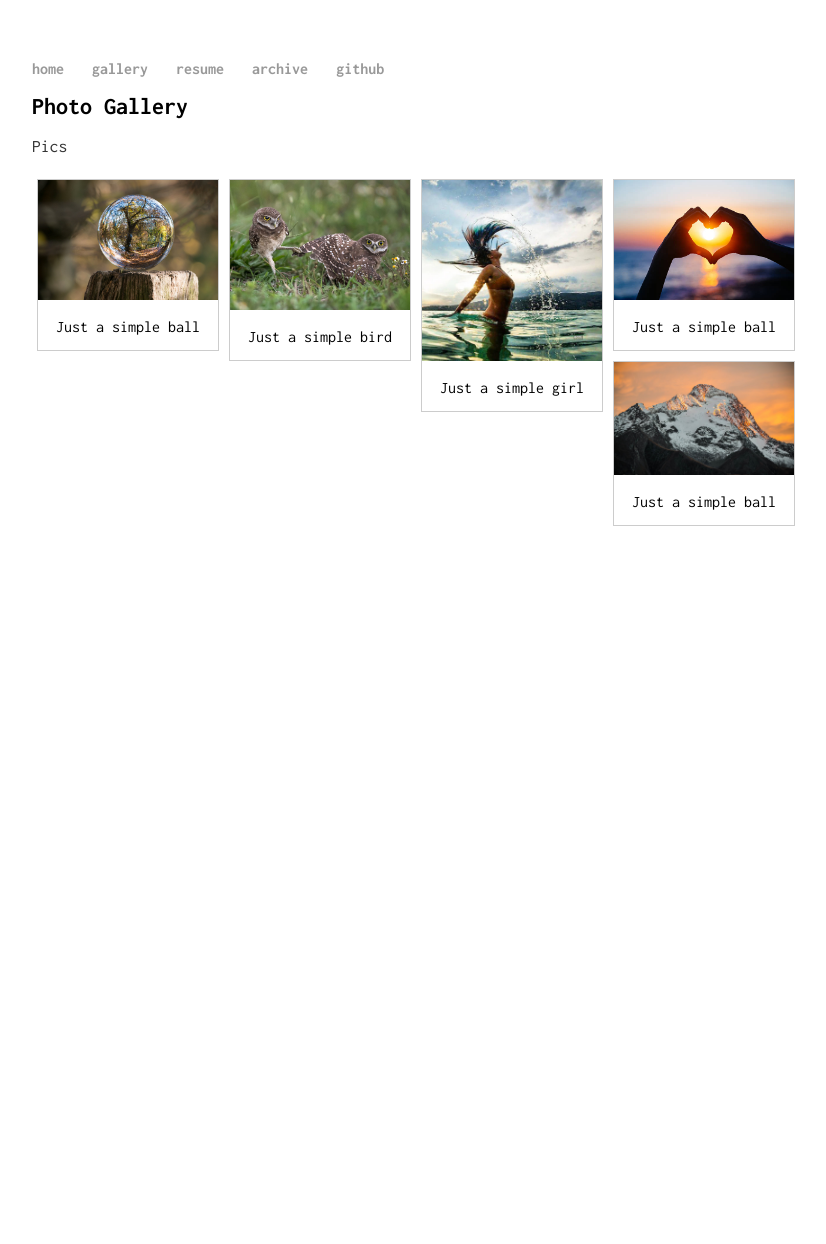
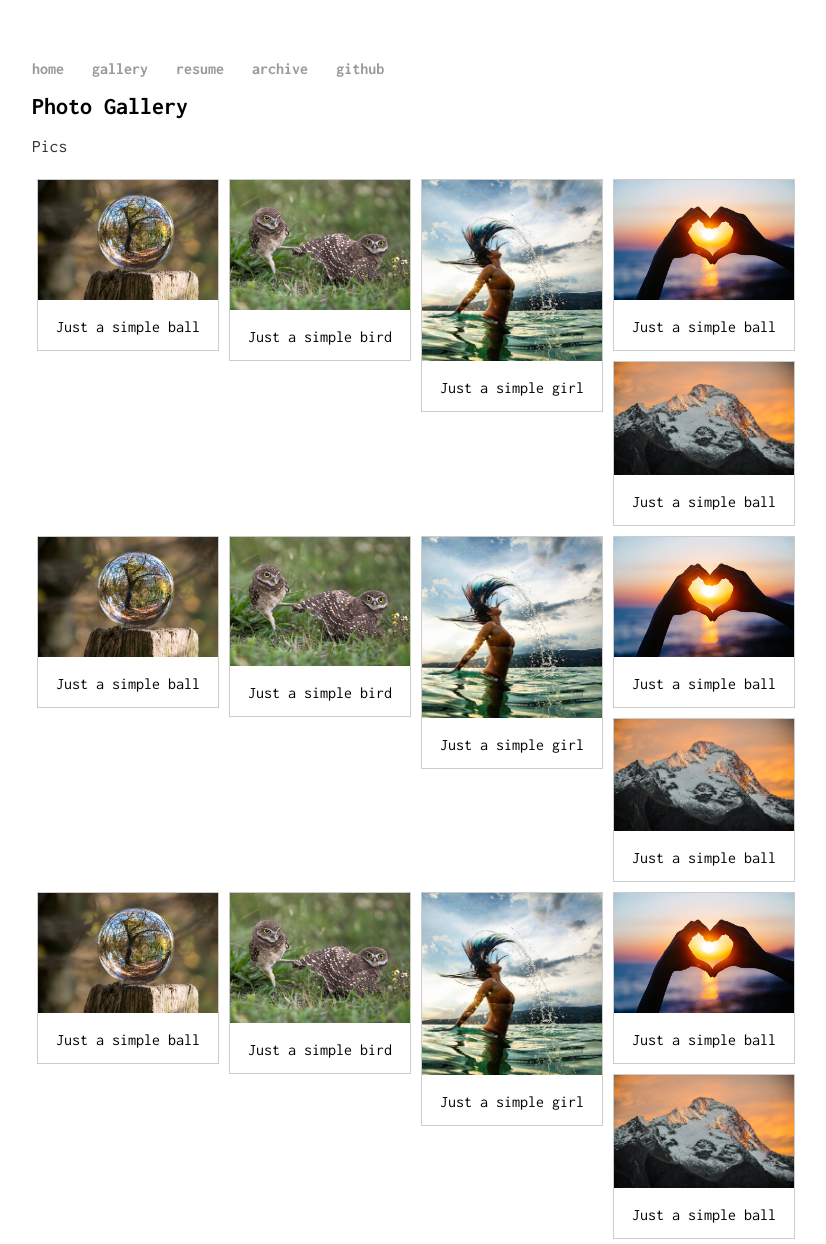
Before and after one commit to poglet/poglet.github.io, a Jekyll site: the page built from gallery/index.html, in a window 1280 px wide. Shown: the whole page, without its empty margins (160-986 px from the left). Built offline with Jekyll 4.4.1, drawn with Linux system fonts in a browser that asks for light colours; before the commit the page ends 900 px from its top, so only the background shows below that.

Commit message:
Update index.html

```diff
--- a/gallery/index.html
+++ b/gallery/index.html
@@ -35,5 +35,65 @@ layout: default
     </a>
     <div class="desc">Just a simple ball</div>
   </div>
+    <div class="gallery">
+    <a target="_blank" href="/pics/ball.jpg">
+    <img src="/pics/ball.jpg" alt="ball" width="600" height="400">
+    </a>
+    <div class="desc">Just a simple ball</div>
+  </div>
+  <div class="gallery">
+    <a target="_blank" href="/pics/bird.jpg">
+    <img src="/pics/bird.jpg" alt="bird" width="600" height="400">
+    </a>
+    <div class="desc">Just a simple bird</div>
+  </div>
+  <div class="gallery">
+    <a target="_blank" href="/pics/girl.jpg">
+    <img src="/pics/girl.jpg" alt="girl" width="600" height="400">
+    </a>
+    <div class="desc">Just a simple girl</div>
+  </div>
+  <div class="gallery">
+    <a target="_blank" href="/pics/heart.jpg">
+    <img src="/pics/heart.jpg" alt="heart" width="600" height="400">
+    </a>
+    <div class="desc">Just a simple ball</div>
+  </div>
+  <div class="gallery">
+    <a target="_blank" href="/pics/hill.jpg">
+    <img src="/pics/hill.jpg" alt="hill" width="600" height="400">
+    </a>
+    <div class="desc">Just a simple ball</div>
+</div>
+    <div class="gallery">
+    <a target="_blank" href="/pics/ball.jpg">
+    <img src="/pics/ball.jpg" alt="ball" width="600" height="400">
+    </a>
+    <div class="desc">Just a simple ball</div>
+  </div>
+  <div class="gallery">
+    <a target="_blank" href="/pics/bird.jpg">
+    <img src="/pics/bird.jpg" alt="bird" width="600" height="400">
+    </a>
+    <div class="desc">Just a simple bird</div>
+  </div>
+  <div class="gallery">
+    <a target="_blank" href="/pics/girl.jpg">
+    <img src="/pics/girl.jpg" alt="girl" width="600" height="400">
+    </a>
+    <div class="desc">Just a simple girl</div>
+  </div>
+  <div class="gallery">
+    <a target="_blank" href="/pics/heart.jpg">
+    <img src="/pics/heart.jpg" alt="heart" width="600" height="400">
+    </a>
+    <div class="desc">Just a simple ball</div>
+  </div>
+  <div class="gallery">
+    <a target="_blank" href="/pics/hill.jpg">
+    <img src="/pics/hill.jpg" alt="hill" width="600" height="400">
+    </a>
+    <div class="desc">Just a simple ball</div>
+</div>
 </div>
 <!-- /.blurb -->
```
